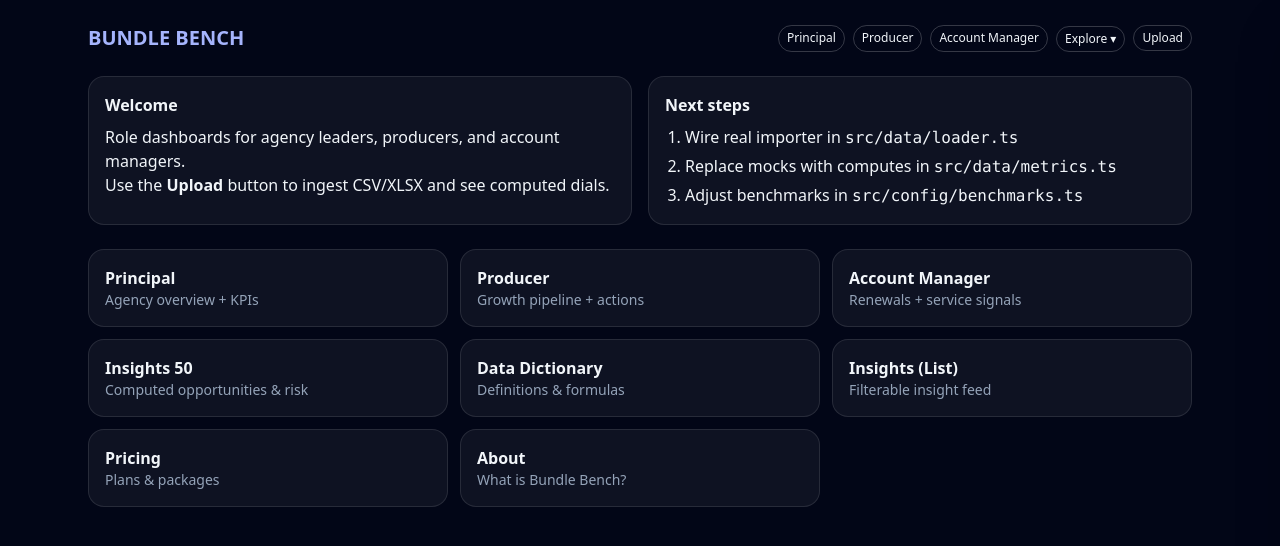
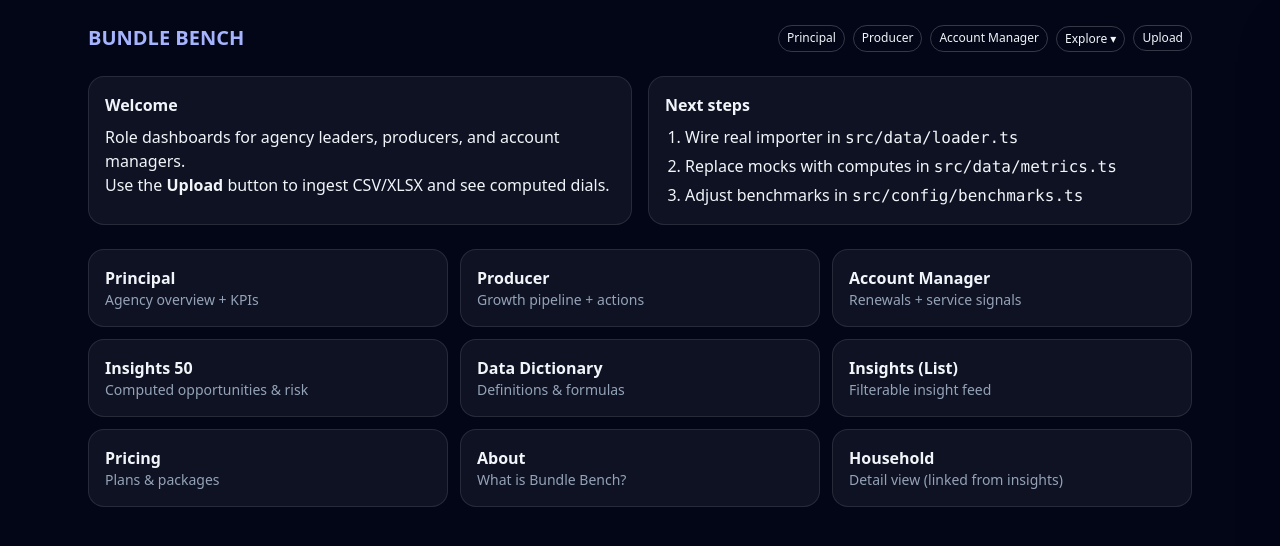
Before and after one commit to otter-spirit22/bundle_dashboards, a React (Vite) app: page / in a window 1280 px wide. Shown: the top 546 px of the page. Built offline with nearby package versions, Linux system fonts and the light colour scheme.

Commit message:
Update App.tsx

```diff
--- a/src/App.tsx
+++ b/src/App.tsx
@@ -9,9 +9,7 @@ export default function App() {
         <h1 className="text-xl font-extrabold uppercase text-indigo-300">Bundle Bench</h1>
 
         <div className="flex items-center gap-2">
-          {/* New navigation (dropdown + selector) */}
           <NavMenu />
-          {/* Existing uploader */}
           <UploadDrawer />
         </div>
       </header>
@@ -28,20 +26,13 @@ export default function App() {
         <div className="card">
           <h2 className="mb-2 font-bold">Next steps</h2>
           <ol className="ml-5 list-decimal space-y-1">
-            <li>
-              Wire real importer in <code>src/data/loader.ts</code>
-            </li>
-            <li>
-              Replace mocks with computes in <code>src/data/metrics.ts</code>
-            </li>
-            <li>
-              Adjust benchmarks in <code>src/config/benchmarks.ts</code>
-            </li>
+            <li>Wire real importer in <code>src/data/loader.ts</code></li>
+            <li>Replace mocks with computes in <code>src/data/metrics.ts</code></li>
+            <li>Adjust benchmarks in <code>src/config/benchmarks.ts</code></li>
           </ol>
         </div>
       </div>
 
-      {/* Quick links section */}
       <div className="mt-6 grid gap-3 sm:grid-cols-2 md:grid-cols-3">
         <Link to="/principal" className="card hover:bg-white/5">
           <div className="font-semibold">Principal</div>
@@ -75,6 +66,11 @@ export default function App() {
           <div className="font-semibold">About</div>
           <div className="text-sm text-slate-400">What is Bundle Bench?</div>
         </Link>
+        {/* Optional deep-link used by other pages */}
+        <Link to="/household" className="card hover:bg-white/5">
+          <div className="font-semibold">Household</div>
+          <div className="text-sm text-slate-400">Detail view (linked from insights)</div>
+        </Link>
       </div>
     </div>
   );
```
